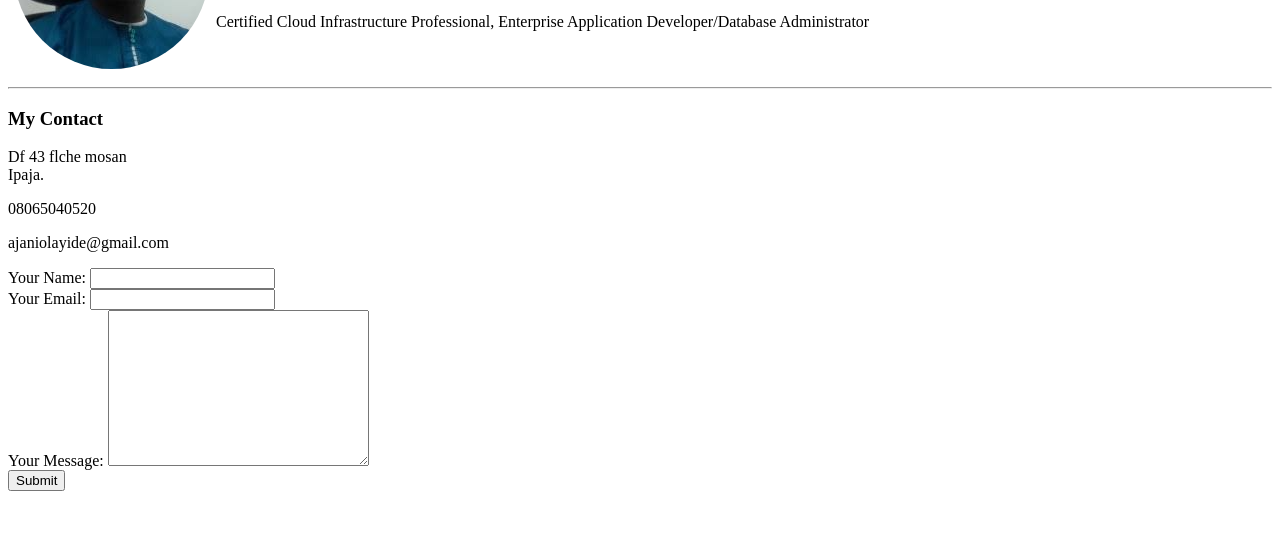
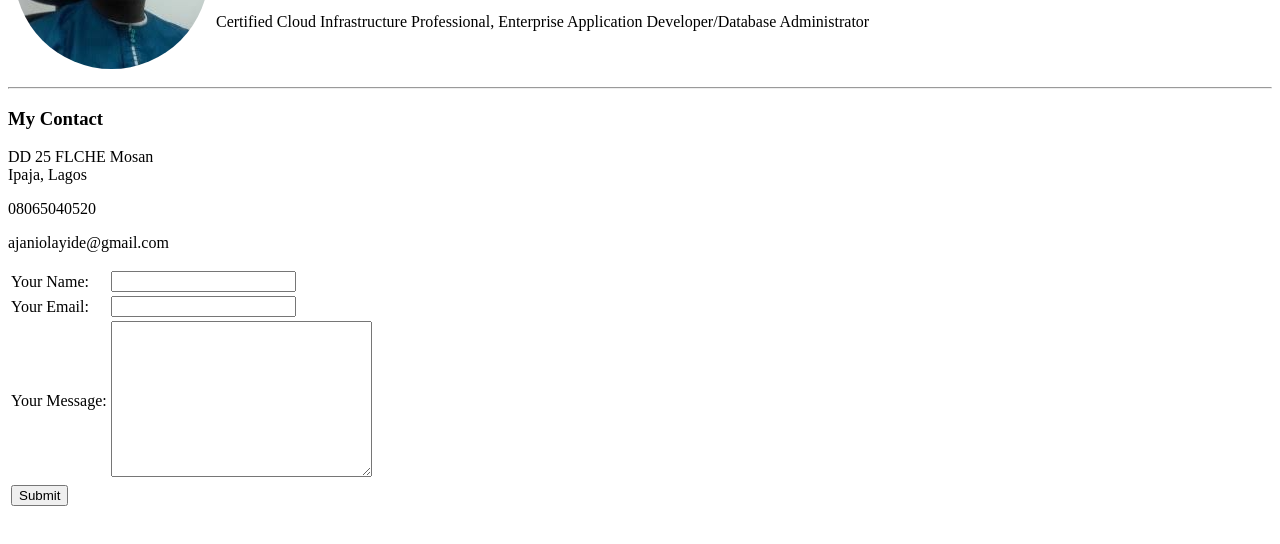
Before and after one commit to oloyeajani/cv, a plain HTML site: page ContactMe.html in a window 1280 px wide. Shown: the part 140-684 px from the top of the page. Drawn offline with Linux system fonts and the light colour scheme.

Commit message:
Add files via upload

```diff
--- a/ContactMe.html
+++ b/ContactMe.html
@@ -19,17 +19,41 @@
   </table>
   <hr>
   <h3>My Contact</h3>
-  <p>Df 43 flche mosan <br>Ipaja.</p>
+  <p>DD 25 FLCHE Mosan <br>Ipaja, Lagos</p>
   <p>08065040520</p>
   <p>ajaniolayide@gmail.com</p>
-  <form class="" action="mailto:contact@RayConnectBS.com" method="post" enctype="text/plain">
-    <label for="">Your Name:</label>
-    <input type="text" name="yourName" value=""><br>
-    <label for="">Your Email:</label>
-    <input type="email" name="yourEmail" value=""><br>
-    <label for="">Your Message:</label>
-    <textarea name="yourMessage" rows="10" cols="30"></textarea><br>
-    <input type="submit" name="">
+  <form class="" action="mailto:ajaniolayide@gmail.com" method="post" enctype="text/plain">
+    <table>
+	  <tr>
+	    <td>
+		 <label for="">Your Name:</label>
+		</td>
+		<td>
+		 <input type="text" name="yourName" value="">
+		</td>
+	  </tr>
+	  <tr>
+	    <td>
+		 <label for="">Your Email:</label>
+		</td>
+		<td>
+		 <input type="email" name="yourEmail" value="">
+		</td>
+	  </tr>
+	  <tr>
+	    <td>
+		 <label for="">Your Message:</label>
+		</td>
+		<td>
+		 <textarea name="yourMessage" rows="10" cols="30"></textarea>
+		</td>
+	  </tr>
+	  <tr>
+	    <td>
+		 <input type="submit" name="">
+		</td>
+	  </tr>
+	</table>
   </form>
 </body>
 
```
